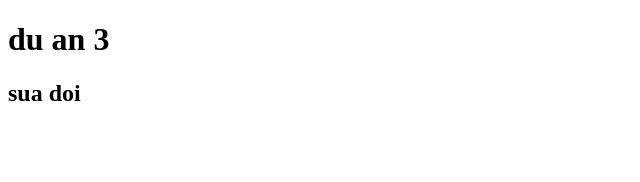
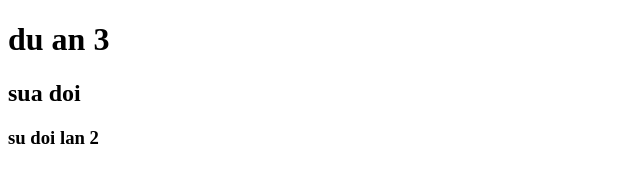
Before and after one commit to Chinhprodl/duan3, a plain HTML site: page index.html in a window 1280 px wide. Shown: the whole page, without its empty margins (0-640 px from the left). Drawn offline with Linux system fonts and the light colour scheme.

Commit message:
suadoilan4

```diff
--- a/index.html
+++ b/index.html
@@ -8,5 +8,6 @@
   <body>
     <h1>du an 3</h1>
     <h2>sua doi</h2>
+    <h3>su doi lan 2</h3>
   </body>
 </html>
```
